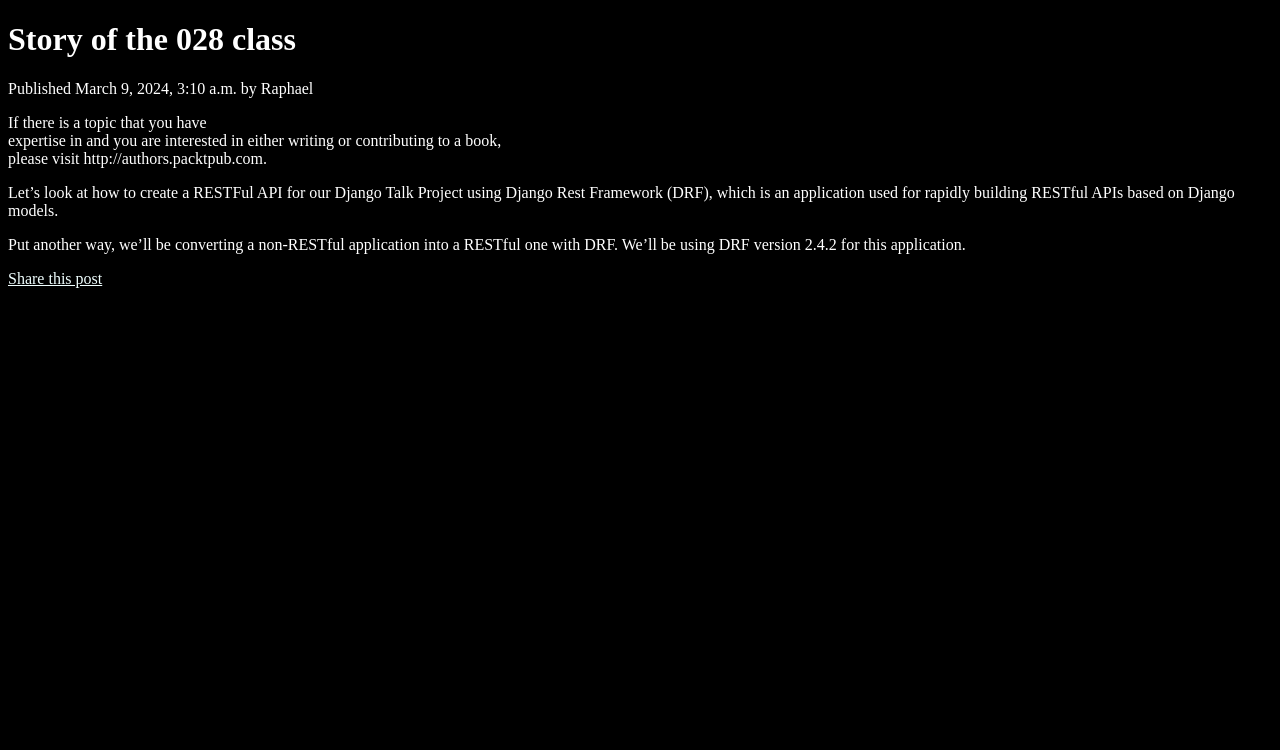
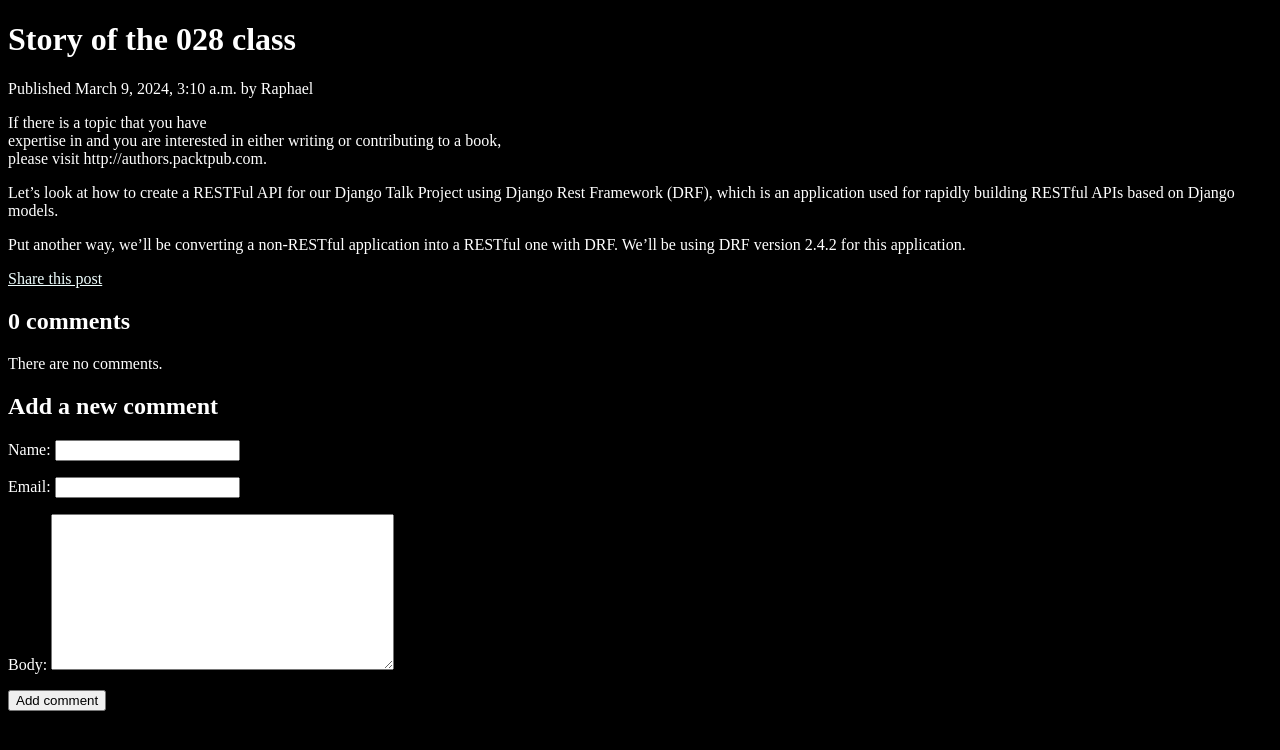
Before and after one commit to kelechi-c/django_zero, a Django app: a page that uses blog/templates/blog/post/detail.html in a window 1280 px wide. Shown: the top 750 px of the page. Run offline with Django 5.2, Linux system fonts and the light colour scheme; data comes from the database, SQL or seed files in the repository; both versions use the stored data as it was after the commit.

Commit message:
Comment section

```diff
--- a/blog/form.py
+++ b/blog/form.py
@@ -1,7 +1,14 @@
 from django import forms
+from .models import Comment
 
 class EmailPostForm(forms.Form):
     name = forms.CharField(max_length=25)
     email = forms.EmailField()
     to = forms.EmailField()
     comments = forms.CharField(required=False, widget=forms.Textarea)
+
+
+class CommentForm(forms.ModelForm):
+    class Meta:
+        model = Comment
+        fields = ['name', 'email', 'body']
--- a/blog/models.py
+++ b/blog/models.py
@@ -40,3 +40,21 @@ class Post(models.Model):
 
     def get_absolute_url(self):
         return reverse('blog:post_detail', args=[self.publish.year, self.publish.month, self.publish.day, self.slug])
+
+class Comment(models.Model):
+    post = models.ForeignKey(Post, on_delete=models.CASCADE, related_name='comments')
+    name = models.CharField(max_length=80)
+    email = models.EmailField()
+    body = models.TextField()
+    created = models.DateTimeField(auto_now_add=True)
+    updated = models.DateTimeField(auto_now=True)
+    active = models.BooleanField(default=True)
+
+    class Meta:
+        ordering = ['created']
+        indexes = [
+            models.Index(fields=['created'])
+        ]
+
+    def __str__(self):
+        return f'Comment by {self.name} on {self.post}'
--- a/blog/templates/blog/post/detail.html
+++ b/blog/templates/blog/post/detail.html
@@ -14,4 +14,23 @@
     </a>
     </p>
 
+    {% with comments.count as total_comments %}
+    <h2>
+    {{ total_comments }} comment{{ total_comments|pluralize }}
+    </h2>
+    {% endwith %}
+    {% for comment in comments %}
+ <div class="comment">
+
+ <p class="info">
+ Comment {{ forloop.counter }} by {{ comment.name }}
+ {{ comment.created }}
+ </p>
+ {{ comment.body|linebreaks }}
+ </div>
+ {% empty %}
+ <p>There are no comments.</p>
+ {% endfor %}
+ {% include "blog/post/includes/comment_form.html" %}
+
 {% endblock %}
--- /dev/null
+++ b/blog/templates/blog/post/includes/comment_form.html
@@ -0,0 +1,6 @@
+<h2>Add a new comment </h2>
+<form action="{% url "blog:post_comment" post.id %}" method="post">
+ {{ form.as_p }}
+ {% csrf_token %}
+ <p><input type="submit" value="Add comment"></p>
+</form>
--- a/blog/urls.py
+++ b/blog/urls.py
@@ -6,5 +6,6 @@ app_name = 'blog'
 urlpatterns = [
     path('', views.PostListView.as_view(), name='post_list'),
     path('<int:year>/<int:month>/<int:day>/<slug:post>/', views.post_detail, name='post_detail'),
-    path('<int:post_id>/share/', views.post_share, name='post_share')
+    path('<int:post_id>/share/', views.post_share, name='post_share'),
+    path('<int:post_id>/comment/', views.post_comment, name='post_comment'),
 ]
--- a/blog/views.py
+++ b/blog/views.py
@@ -1,16 +1,17 @@
 from django.shortcuts import render, get_object_or_404
-from .models import Post
+from .models import Post, Comment
 from django.core.paginator import Paginator
 from django.views.generic import ListView
-from .form import EmailPostForm
+from .form import EmailPostForm, CommentForm
 from django.core.mail import send_mail
-
+from django.views.decorators.http import require_POST
 
 # def post_list(request):
 #     posts = Post.published.all()
 #     paginator = Paginator(post_list, 3)
 #     page_number =
-    # return render(request, 'blog/post/list.html', {'posts': posts})
+# return render(request, 'blog/post/list.html', {'posts': posts})
+
 
 def post_detail(request, year, month, day, post):
     post = get_object_or_404(
@@ -19,35 +20,55 @@ def post_detail(request, year, month, day, post):
         slug=post,
         publish__year=year,
         publish__month=month,
-        publish__day=day
+        publish__day=day,
     )
+    comments = post.comments.filter(active=True)
+    form = CommentForm()
 
-    return render(request, 'blog/post/detail.html', {'post': post})
+    return render(request, "blog/post/detail.html", {"post": post, 'comments': comments,'form': form})
 
 
 class PostListView(ListView):
     queryset = Post.published.all()
-    context_object_name = 'posts'
-    template_name='blog/post/list.html'
+    context_object_name = "posts"
+    template_name = "blog/post/list.html"
 
 
 def post_share(request, post_id):
     post = get_object_or_404(Post, id=post_id, status=Post.Status.PUBLISHED)
     sent = False
 
-    if request.method == 'POST':
+    if request.method == "POST":
         form = EmailPostForm(request.POST)
         if form.is_valid():
             cd = form.cleaned_data
             post_url = request.build_absolute_uri(post.get_absolute_url())
-            subject = f"{cd['name']} recommends you read " \
-                      f"{post.title}"
-            message = f"Read {post.title} at {post_url}\n\n" \
-                        f"{cd['name']}\'s comments: {cd['comments']}"
-            send_mail(subject, message, 'kelechichibuzo7@gmail.com',[cd['to']])
+            subject = f"{cd['name']} recommends you read " f"{post.title}"
+            message = (
+                f"Read {post.title} at {post_url}\n\n"
+                f"{cd['name']}'s comments: {cd['comments']}"
+            )
+            send_mail(subject, message, "kelechichibuzo7@gmail.com", [cd["to"]])
             sent = True
 
     else:
         form = EmailPostForm()
 
-    return render(request, 'blog/post/share.html', {'post': post, 'form': form, 'sent': sent})
+    return render(
+        request, "blog/post/share.html", {"post": post, "form": form, "sent": sent}
+    )
+
+
+@require_POST
+def post_comment(request, post_id):
+    post = get_object_or_404(Post, id=post_id, status=Post.Status.PUBLISHED)
+    comment = None
+
+    form = CommentForm(data=request.POST)
+
+    if form.is_valid():
+        comment = form.save(commit=False)
+        comment.post = post
+        comment.save()
+
+    return render(request, 'blog/post/comment.html', {'post': post, 'form': form, 'comment': comment})
--- a/sandbox/settings.py
+++ b/sandbox/settings.py
@@ -47,7 +47,7 @@ ROOT_URLCONF = 'sandbox.urls'
 TEMPLATES = [
     {
         'BACKEND': 'django.template.backends.django.DjangoTemplates',
-        'DIRS': [],
+        'DIRS': ['templates'],
         'APP_DIRS': True,
         'OPTIONS': {
             'context_processors': [
```
Also changed, not shown: blog/admin.py (+7 -1 lines), blog/templates/blog/post/comment.html (added, +10 -0 lines), db.sqlite3.
